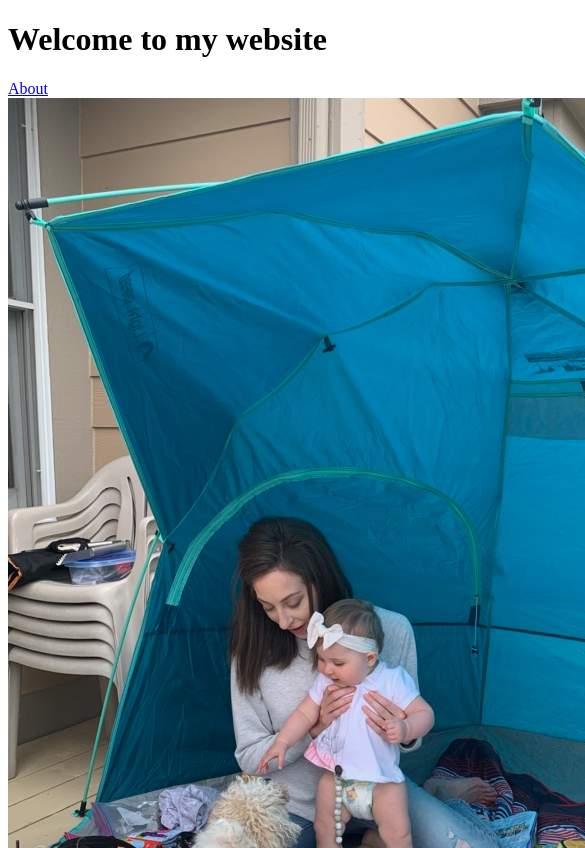
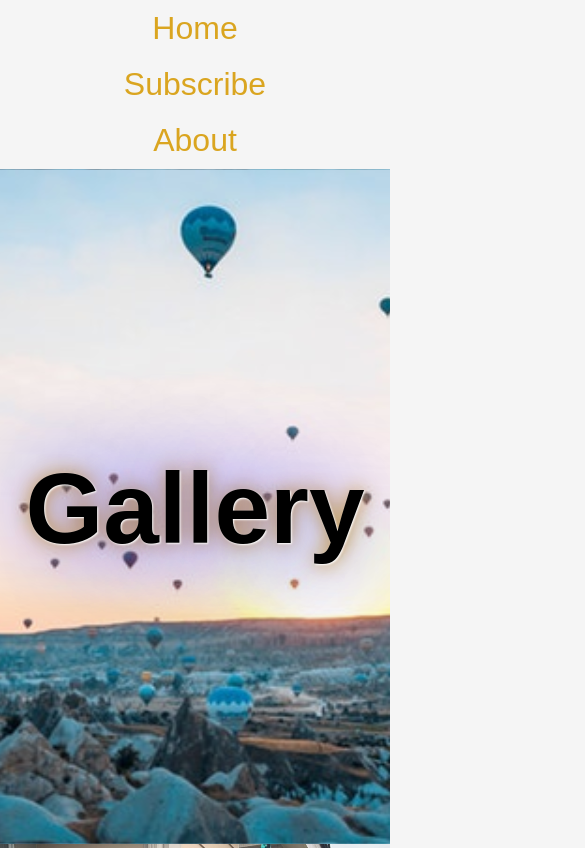
Before and after one commit to arshag/mywebsite, a website: page dist/index.html in a window 390 px wide. Shown: the top 848 px of the page, 585 px wide, since content can reach past the window. Drawn offline with Linux system fonts and the light colour scheme.

Commit message:
added images

```diff
--- a/dist/index.html
+++ b/dist/index.html
@@ -1,15 +1,30 @@
 <!DOCTYPE html>
-<html lang="en">
+<html>
 <head>
-    <meta charset="UTF-8">
-    <meta name="viewport" content="width=device-width, initial-scale=1.0">
-    <title>My WebSite</title>
+	<link href="styles/style.css" rel="stylesheet">
+	<title>Gallery</title>
+	<meta name="viewport" content="width=device-width, initial-scale=1.0">
 </head>
 <body>
-    <h1>Welcome to my website</h1>
-    <a href="about.html">About</a>
-    <img src="images/pic1.jpg" alt="mckenzie">
-    <img src="images/pic2.jpg" alt="mckenzie">
-    <img src="images/pic3.jpg" alt="mckenzie">
+	<div class="container">
+
+		<ul>
+			<li><a href="/home">Home</a></li>
+			<li><a href="/subscribe">Subscribe</a></li>
+			<li><a href="/about">About</a></li>
+		</ul>
+
+		<div class='hero'>
+			<h1>Gallery</h1>
+		</div>
+
+		<div class="wrapper">
+
+			<div><img class="img1" src="images/pic1.jpg"></div>
+			<div><img class="img1" src="images/pic2.jpg"></div>
+			<div><img class="img1" src="images/pic3.jpg"></div>
+		</div>
+
+	</div>
 </body>
 </html>
--- /dev/null
+++ b/dist/styles/style.css
@@ -0,0 +1,103 @@
+/* general properties */
+* {
+	margin: 0;
+	padding: 0;
+	box-sizing: border-box;
+}
+body {
+	font-family: sans-serif;
+	font-size: 2em;
+	background-color: whitesmoke;
+}
+/* Grid container for entire page */
+.container {
+	display: grid;
+	grid-template-columns: repeat(6,1fr);
+	grid-template-rows: 20vh 80vh 650px;
+}
+
+/* Navigation section */
+/* First grid item is also a flex container */
+ul {
+  grid-column: 1/span 6;
+  grid-row: 1;
+  justify-content: space-around;
+  align-items: center;
+  display: flex;
+}
+/* items in the flex container */
+ul li {
+  list-style-type: none;
+}
+
+ul a:link,
+ul a:visited {
+  color: goldenrod;
+  text-decoration: none;
+}
+
+ul a:hover,
+ul a:visited:hover,
+ul a:active,
+ul a:visited:active {
+  color: black;
+  text-decoration: underline;
+}
+
+/* Hero section */
+/* Second grid item - also a flex container */
+.hero  {
+  grid-column: 1/span 6;
+  grid-row: 2;
+  justify-content: center;
+  align-items: center;
+  background-image: url("../images/hot-air-balloons3.jpg");
+  background-size: cover;
+  background-position: center;
+  display: flex;
+}
+.hero h1 {
+	padding-top: 5px;
+	font-size: 100px;
+	text-shadow: 1px 1px 2px white, 0 0 1em blue, 0 0 0.2em goldenrod;
+}
+
+/* Main content */
+/* The third grid item, and a flex container for images */
+.wrapper {
+	grid-column: 1/span 6;
+	grid-row: 3;
+	display: flex;
+	align-items: flex-start;
+}
+.wrapper > div {
+	flex: 1 1 15vw;
+	/*transition: all 1000ms cubic-bezier(.14, .69, .93, 1);*/
+
+}
+/*
+.wrapper > div:hover  {
+	flex-basis: 35vw;
+}*/
+.img1 {
+	width: 100%;
+}
+/*
+.img1:hover {
+	height: 100%;
+	object-fit: cover;
+}
+*/
+/* Media queries for devices less than 601 pixels wide */
+@media only screen and (max-width: 600px) {
+	ul {
+		flex-direction: column;
+	}
+	.wrapper {
+		flex-direction: column;
+	}
+	.wrapper > div {
+		width: 100%;
+	}
+
+}
```
Also changed, not shown: dist/images/hot-air-balloons3.jpg (added).
